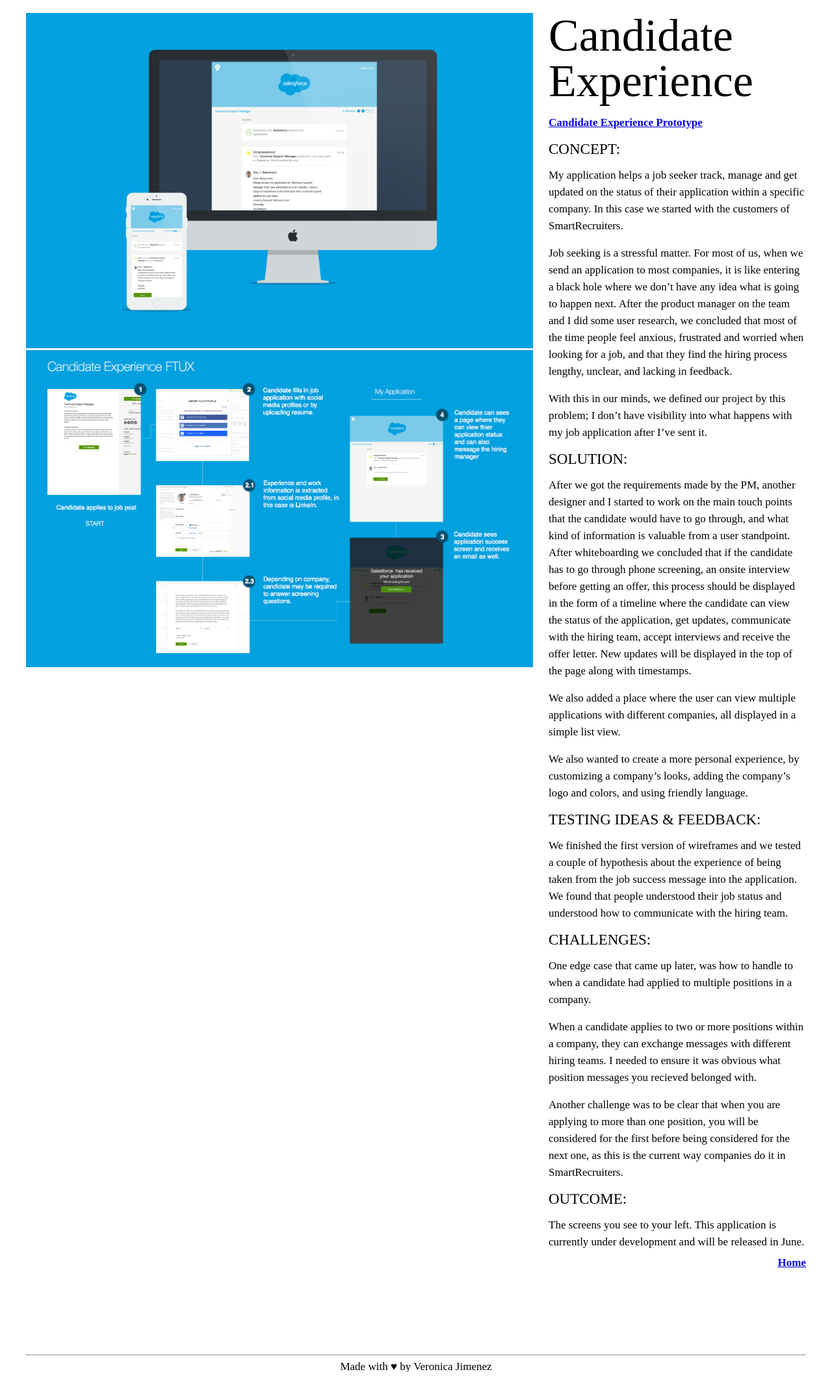
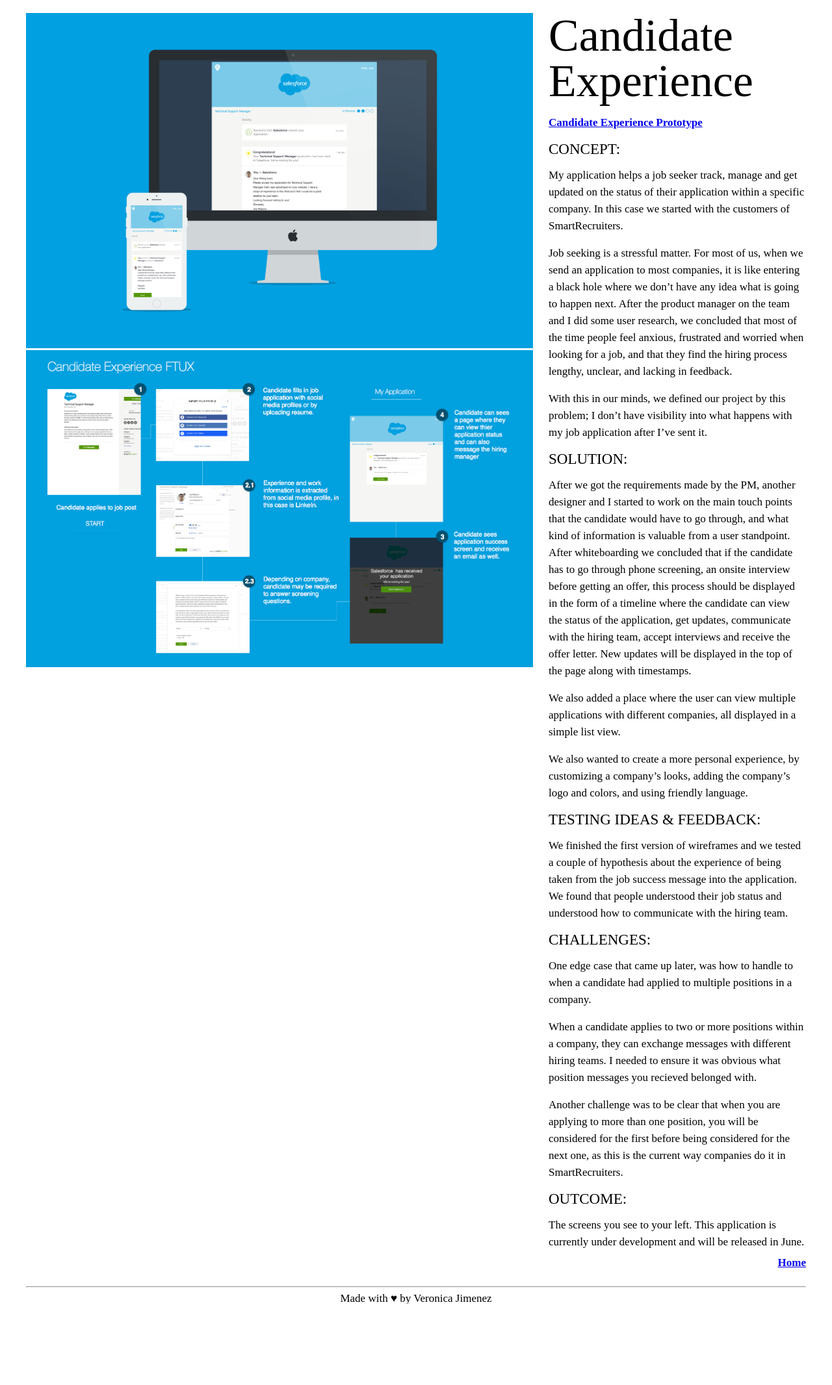
Before and after one commit to vnikajimenez/vnikajimenez.github.com, a Jekyll site: the page built from candidate-experience.html, in a window 1280 px wide. Shown: the whole page at 65% size. Built offline with Jekyll 4.4.1, drawn with Linux system fonts in a browser that asks for light colours; nearby versions of some CDN libraries; after the commit the page ends 2027 px from its top, so only the background shows below that.

Commit message:
fix footer

```diff
--- a/_sass/_main.scss
+++ b/_sass/_main.scss
@@ -103,6 +103,6 @@
 
 .footer {
 	text-align: center;
-	margin-top: 125px;
+	margin-top: 20px;
 	margin-bottom: 20px;
 }
--- a/candidate-experience.html
+++ b/candidate-experience.html
@@ -5,11 +5,7 @@
 ---
 <div class="portfolio-image">
 	<img src="images/candidate-expresposive.png" alt="photo"/>
-
-</div><!--image-->
+</div>
 <div class="portfolio-image">
 	<img src="images/candidate-expftux.png" alt="photo"/>
-</div><!--image-->
-<!--<div class="portfolio-image">
-	<iframe src="https://marvelapp.com/4abedc?emb=1" width="1287" height="970" allowTransparency="true" frameborder="0"></iframe>
-</div><!--image-->
+</div>
```
Also changed, not shown: 3 other files.
